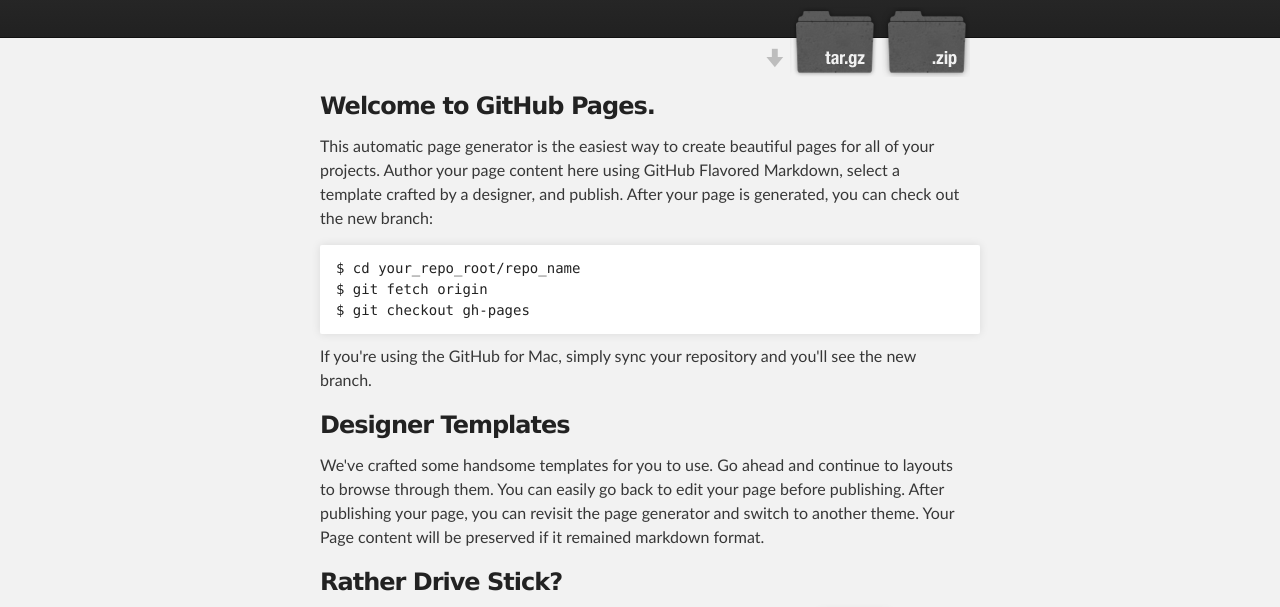
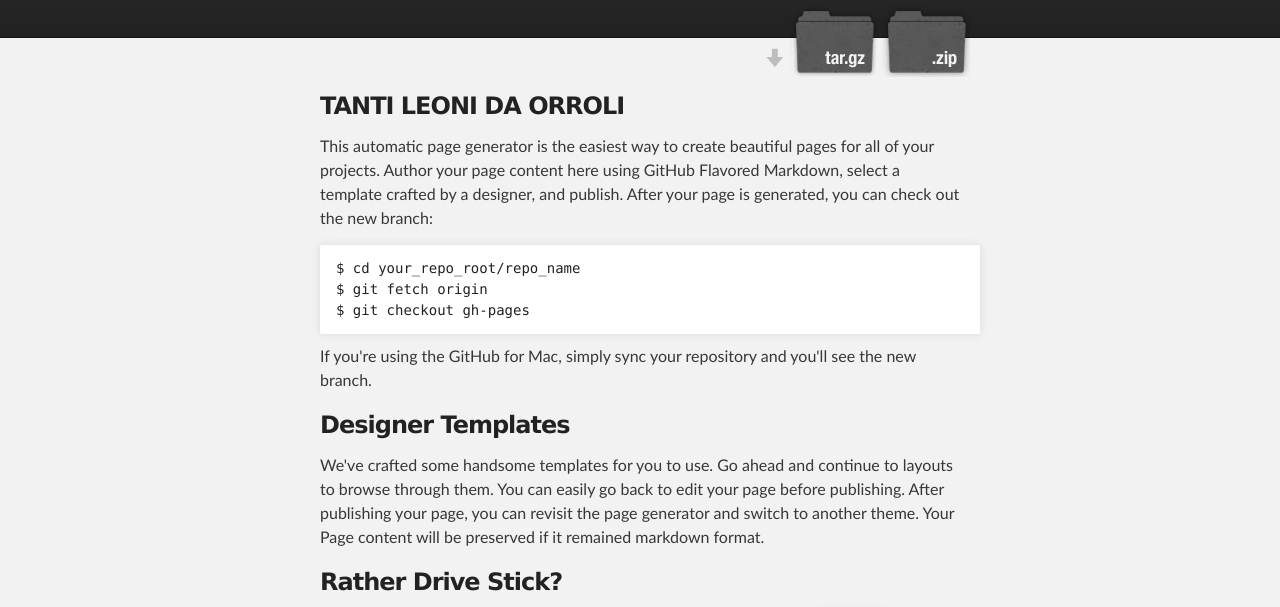
Before and after one commit to dani-leoni/provaesame, a plain HTML site: page index.html in a window 1280 px wide. Shown: the part 136-743 px from the top of the page. Drawn offline with Linux system fonts and the light colour scheme.

Commit message:
Update index.html

```diff
--- a/index.html
+++ b/index.html
@@ -32,7 +32,7 @@
     <div id="main_content_wrap" class="outer">
       <section id="main_content" class="inner">
         <h3>
-<a id="welcome-to-github-pages" class="anchor" href="#welcome-to-github-pages" aria-hidden="true"><span class="octicon octicon-link"></span></a>Welcome to GitHub Pages.</h3>
+<a id="welcome-to-github-pages" class="anchor" href="#welcome-to-github-pages" aria-hidden="true"><span class="octicon octicon-link"></span></a>TANTI LEONI DA ORROLI</h3>
 
 <p>This automatic page generator is the easiest way to create beautiful pages for all of your projects. Author your page content here using GitHub Flavored Markdown, select a template crafted by a designer, and publish. After your page is generated, you can check out the new branch:</p>
 
```
